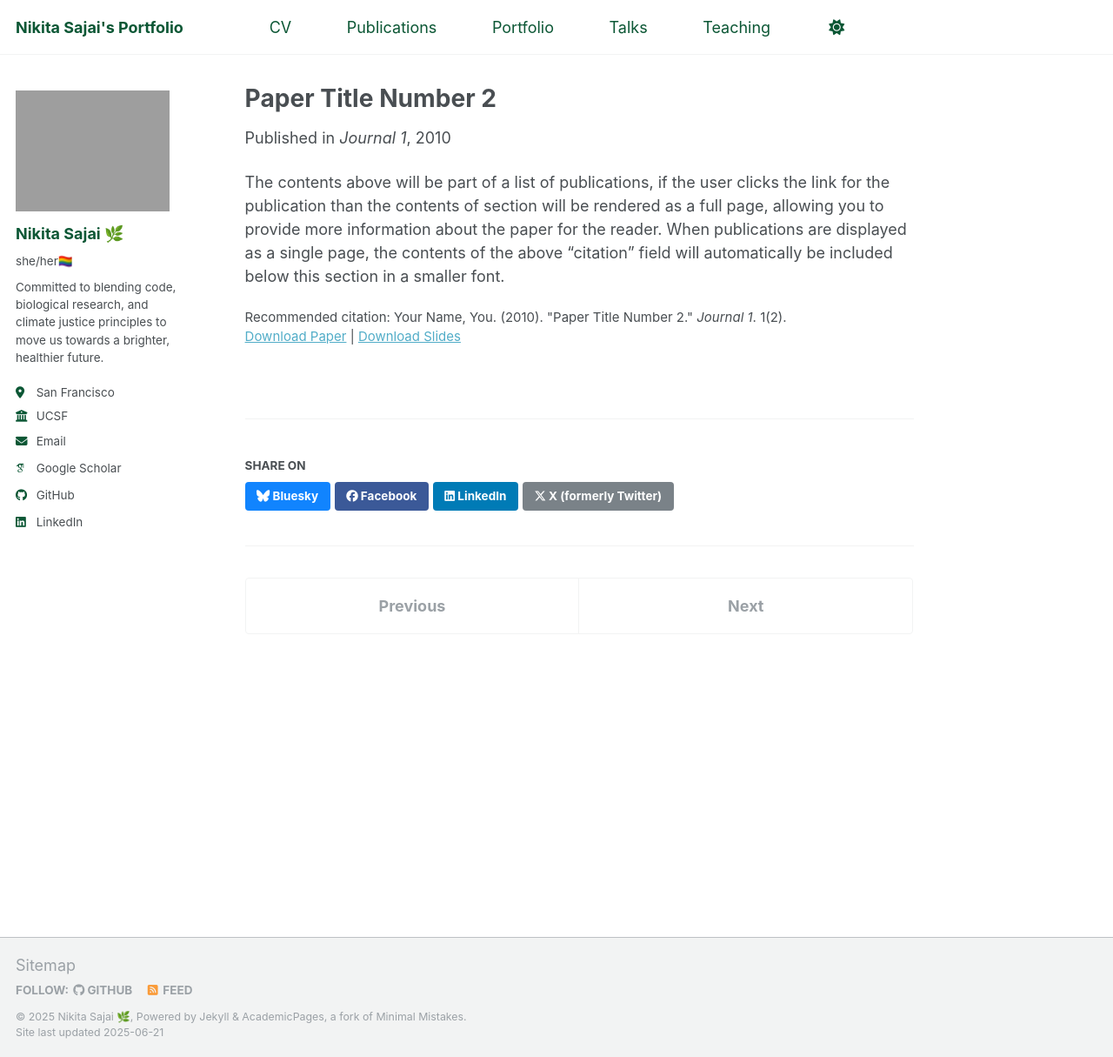
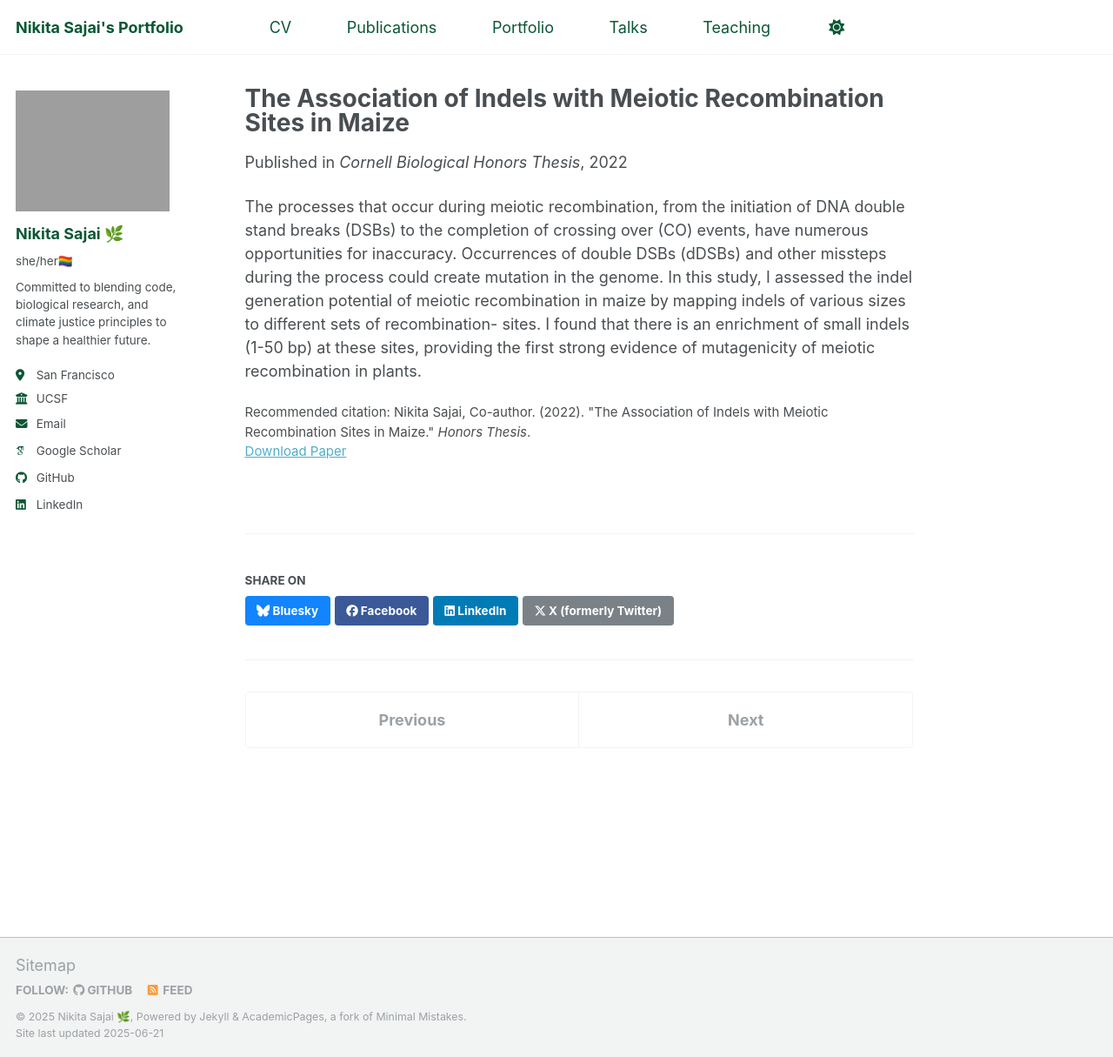
Before and after one commit to 16nikita/16nikita.github.io, a Jekyll site: the page built from _publications/2010-10-01-paper-title-number-2.md, in a window 1280 px wide and 1215 px high. Shown: the whole window at 87% size. Built offline with Jekyll 4.4.1, drawn with Linux system fonts in a browser that asks for light colours; some web fonts are replaced.

Commit message:
publications + config edits

```diff
--- a/_config.yml
+++ b/_config.yml
@@ -25,7 +25,7 @@ author:
   avatar           : "profile.png"
   name             : "Nikita Sajai 🌿"
   pronouns         : "she/her🏳️‍🌈"
-  bio              : "Committed to blending code, biological research, and climate justice principles to move us towards a brighter, healthier future."
+  bio              : "Committed to blending code, biological research, and climate justice principles to shape a healthier future."
   location         : "San Francisco"
   employer         : "UCSF"
   uri              : # URL
--- a/_publications/2010-10-01-paper-title-number-2.md
+++ b/_publications/2010-10-01-paper-title-number-2.md
@@ -1,14 +1,13 @@
 ---
-title: "Paper Title Number 2"
+title: "The Association of Indels with Meiotic Recombination Sites in Maize"
 collection: publications
 category: manuscripts
 permalink: /publication/2010-10-01-paper-title-number-2
-excerpt: 'This paper is about the number 2. The number 3 is left for future work.'
-date: 2010-10-01
-venue: 'Journal 1'
-slidesurl: 'http://academicpages.github.io/files/slides2.pdf'
-paperurl: 'http://academicpages.github.io/files/paper2.pdf'
-citation: 'Your Name, You. (2010). &quot;Paper Title Number 2.&quot; <i>Journal 1</i>. 1(2).'
+excerpt: 'Investigated the mutagenic potential of meiotic recombination in maize by mapping insertions and deletions to various recombination site types (DSBs, COs, hotspots, predicted hotspots)'
+date: 2022-11-13
+venue: 'Cornell Biological Honors Thesis'
+paperurl: 'http://academicpages.github.io/files/Sajai_Nikita_honors_thesis.pdf'
+citation: 'Nikita Sajai, Co-author. (2022). &quot;The Association of Indels with Meiotic Recombination Sites in Maize.&quot; <i>Honors Thesis</i>.'
 ---
 
-The contents above will be part of a list of publications, if the user clicks the link for the publication than the contents of section will be rendered as a full page, allowing you to provide more information about the paper for the reader. When publications are displayed as a single page, the contents of the above "citation" field will automatically be included below this section in a smaller font.
+The processes that occur during meiotic recombination, from the initiation of DNA double stand breaks (DSBs) to the completion of crossing over (CO) events, have numerous opportunities for inaccuracy. Occurrences of double DSBs (dDSBs) and other missteps during the process could create mutation in the genome. In this study, I assessed the indel generation potential of meiotic recombination in maize by mapping indels of various sizes to different sets of recombination- sites. I found that there is an enrichment of small indels (1-50 bp) at these sites, providing the first strong evidence of mutagenicity of meiotic recombination in plants.
```
Also changed, not shown: _publications/2009-10-01-paper-title-number-1.md (+2 -2 lines), 2 other files.
